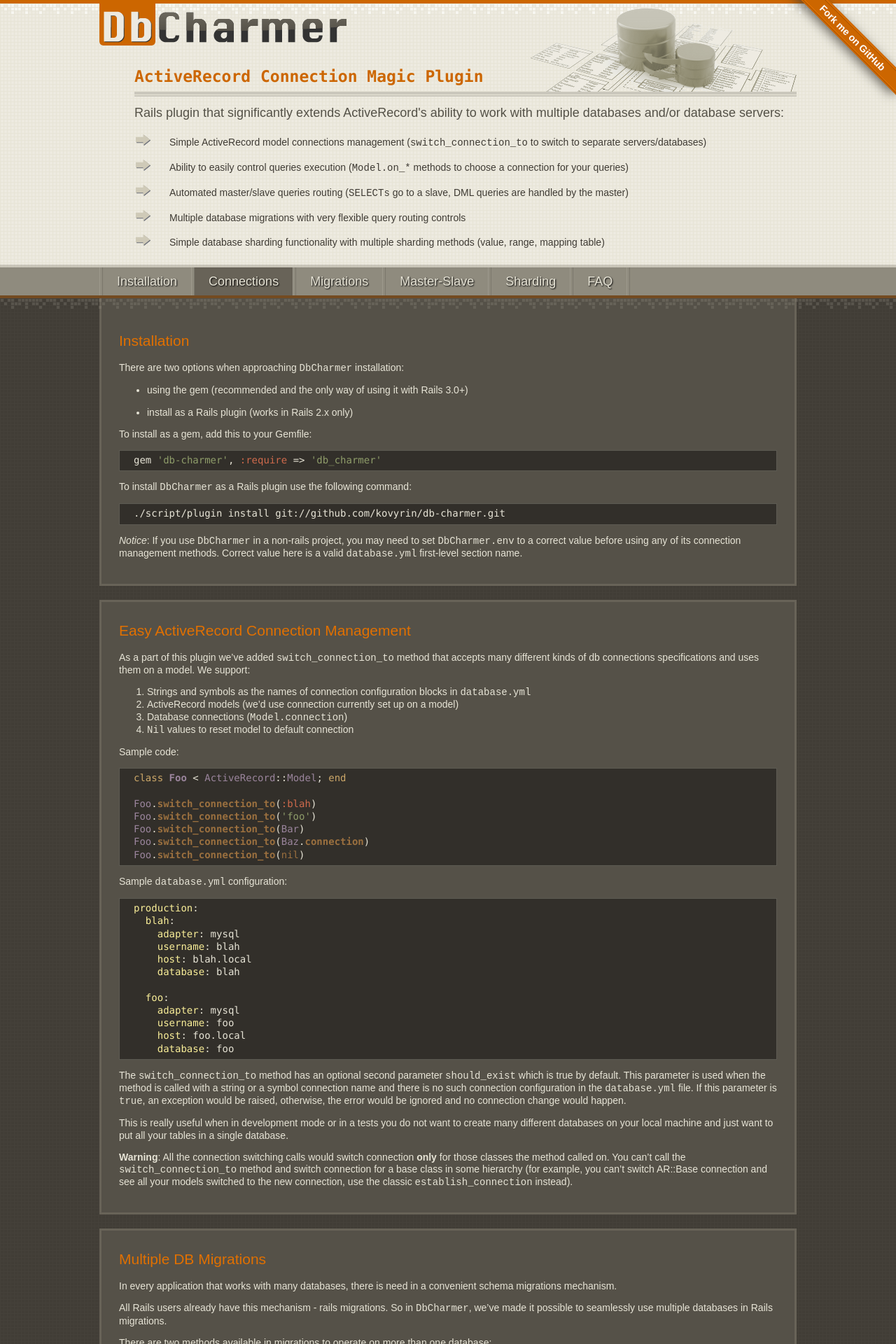
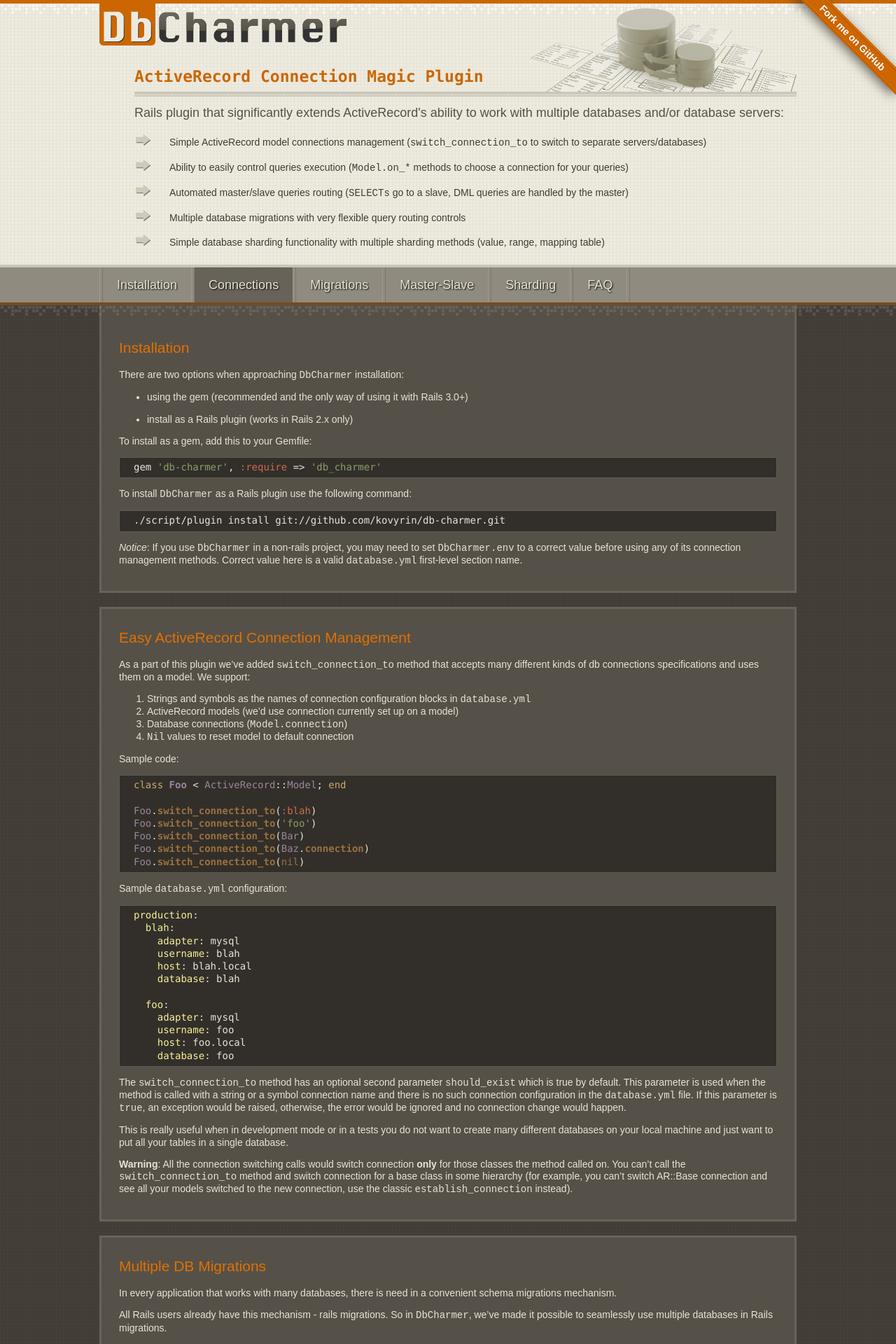
Before and after one commit to kovyrin/db-charmer, a Jekyll site: the page built from index.html, in a window 1280 px wide. Shown: the top 1920 px of the page at 70% size. Built offline with Jekyll 4.4.1, drawn with Linux system fonts in a browser that asks for light colours; nearby versions of some CDN libraries.

Commit message:
Main menu changes: make it higher + change the style of hover menu items

```diff
--- a/css/style.css
+++ b/css/style.css
@@ -178,7 +178,7 @@ body {
     border-left: 1px solid #7B776C;
     color: #E7E4D6;
     padding: 0px 20px;
-    line-height: 40px;
+    line-height: 50px;
     font-size: 18px;
     text-decoration: none;
     display: inline-block;
@@ -186,7 +186,7 @@ body {
 }
 
 #main-menu ul li a:hover {
-    color: #E17000;
+    text-decoration: underline;
 }
 
 #main-menu ul li.current a {
@@ -298,7 +298,7 @@ pre {
     top: 0;
     left: 0;
     width: 100%;
-    height: 40px;
+    height: 50px;
     z-index: 10;
     -moz-box-shadow: 0px 5px 5px rgba(65, 61, 54, 0.8);
     -webkit-box-shadow: 0px 5px 5px rgba(65, 61, 54, 0.8);
```
